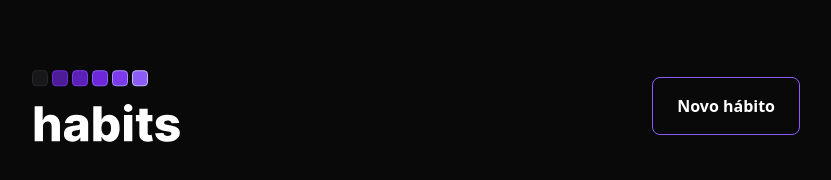
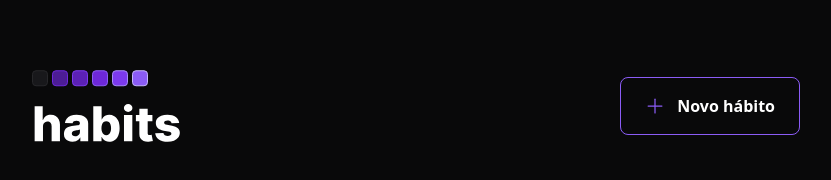
Before and after one commit to Matchobas/NLWSetup-Frontend, a React (Vite) app: page / in a window 1280 px wide. Shown: the part 294-474 px from the top of the page, without its empty margins (224-1055 px from the left). Built offline with nearby package versions, Linux system fonts and the light colour scheme.

Commit message:
Finished header component

```diff
--- a/package.json
+++ b/package.json
@@ -9,6 +9,7 @@
     "preview": "vite preview"
   },
   "dependencies": {
+    "phosphor-react": "^1.4.1",
     "react": "^18.2.0",
     "react-dom": "^18.2.0"
   },
--- a/src/App.tsx
+++ b/src/App.tsx
@@ -1,21 +1,11 @@
+import { Header } from './components/Header';
 import './styles/global.css';
-
-import { Habit } from './components/Habit';
-import logoImage from './assets/logo.svg';
 
 export function App() {
   return (
     <div className='w-screen h-screen flex justify-center items-center'>
       <div className='w-full max-w-5xl px-6 flex-col gap-16'>
-        <div className='w-full max-w-3xl mx-auto flex items-center justify-between'>
-          <img src={logoImage} alt='Habits logo  ' />
-          <button
-            type='button'
-            className='border border-violet-500 font-semibold rounded-lg px-6 py-4'
-          >
-            Novo hábito
-          </button>
-        </div>
+        <Header />
       </div>
     </div>
   )
--- /dev/null
+++ b/src/components/Header.tsx
@@ -0,0 +1,18 @@
+import { Plus } from 'phosphor-react';
+
+import logoImage from '../assets/logo.svg';
+
+export function Header() {
+  return (
+    <div className='w-full max-w-3xl mx-auto flex items-center justify-between'>
+      <img src={logoImage} alt='Habits logo  ' />
+      <button
+        type='button'
+        className='border border-violet-500 font-semibold rounded-lg px-6 py-4 flex items-center gap-3 hover:border-violet-300'
+      >
+        <Plus size={20} className='text-violet-500' />
+        Novo hábito
+      </button>
+    </div>
+  )
+}
```
Also changed, not shown: 1 other file (tests, documents, lock files or other folders).
